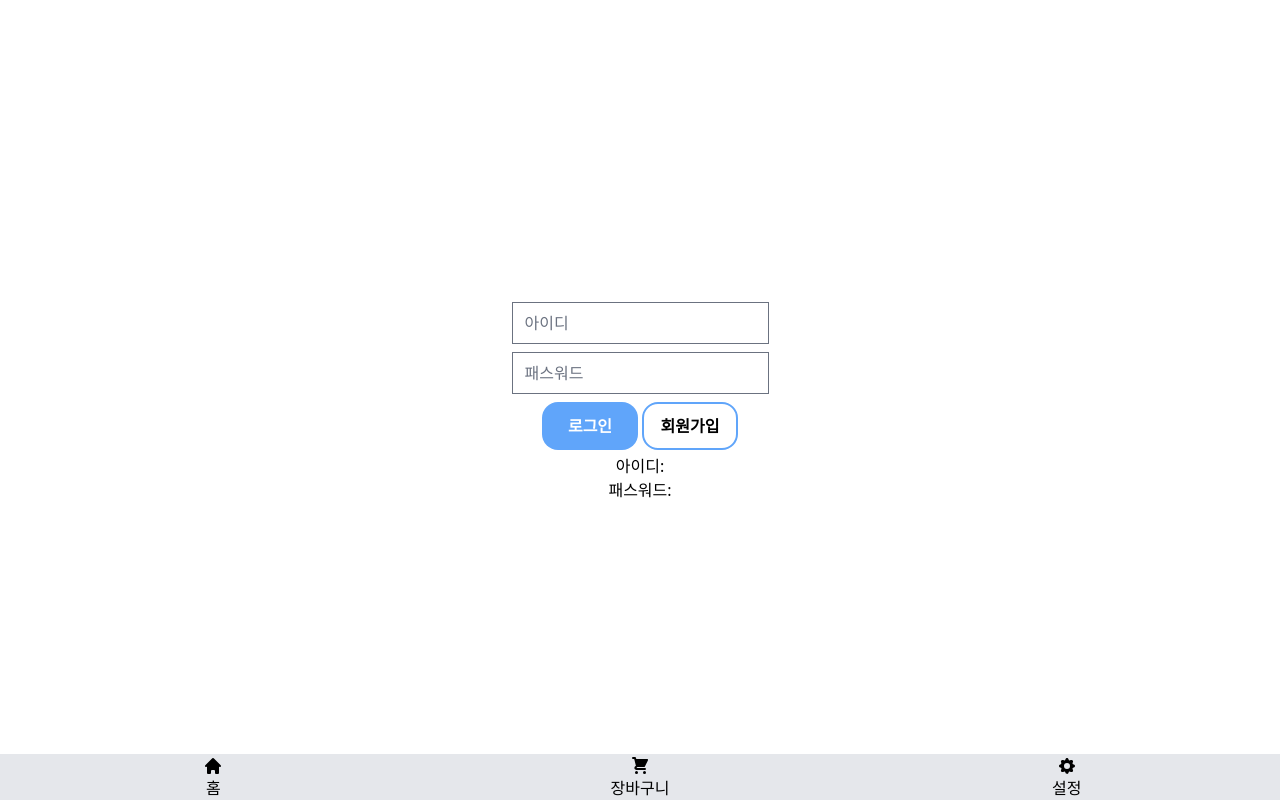
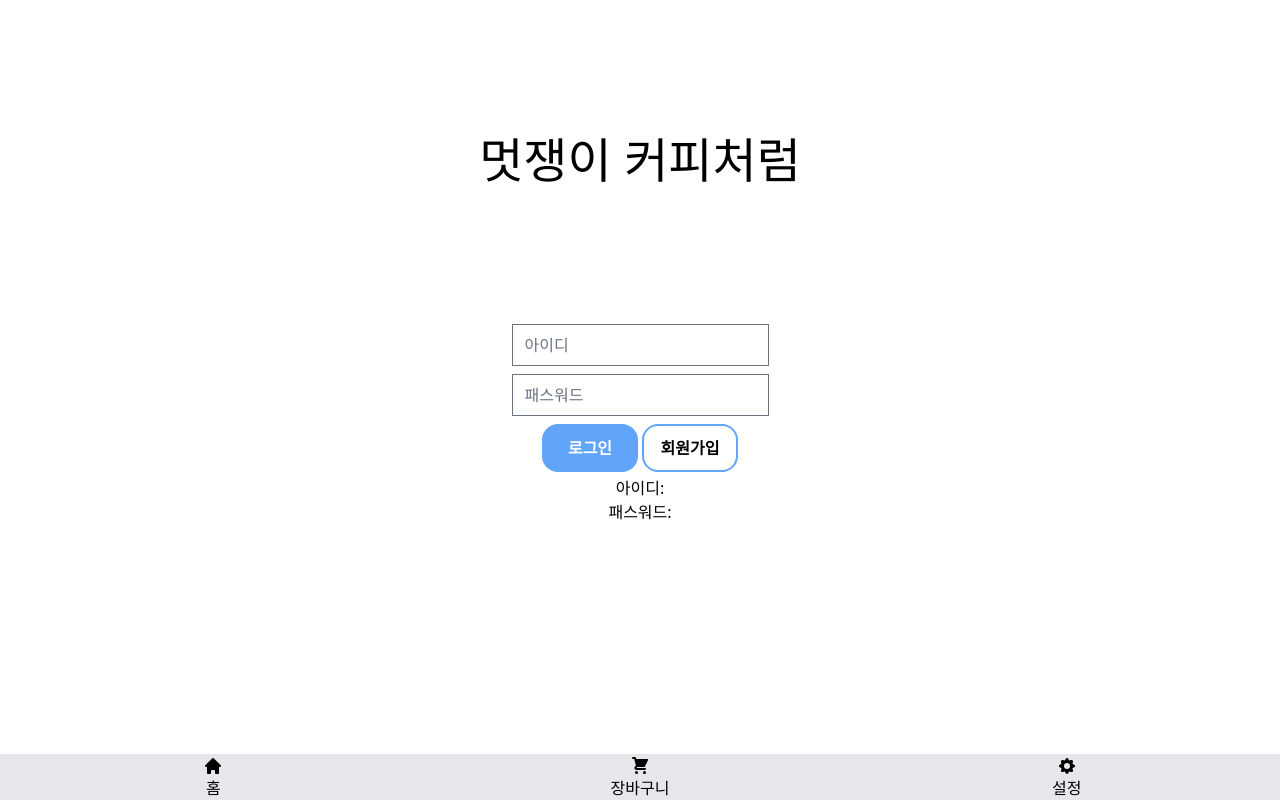
Before and after one commit to StolenMoments/starbucks-clone-vue, a Vue app: page / in a window 1280 px wide. Built offline with nearby package versions, Linux system fonts and the light colour scheme.

Commit message:
style(LoginForm) : 상단에 '멋쟁이 커피처럼' 추가

```diff
--- a/src/components/Login/LoginForm.vue
+++ b/src/components/Login/LoginForm.vue
@@ -1,5 +1,8 @@
 <template>
-  <form class="absolute flex h-full w-full flex-col items-center justify-center">
+  <div class="block h-80 flex justify-center items-center">
+    <span class="text-5xl">멋쟁이 커피처럼</span>
+  </div>
+  <form class="flex h-full w-full flex-col items-center justify-center">
     <section class="mt-1 mb-1">
       <label for="username">
         <input id="username" type="text" placeholder="아이디" data-test="input-username"
@@ -87,11 +90,13 @@ export default {
   @apply h-12 w-24 border-blue-400 border-2 ml-1 px-4 py-2 mt-1 mb-1 font-bold rounded-2xl
   hover:bg-blue-200
 }
+
 .ModalBlock {
-  @apply absolute h-full w-full flex justify-center items-center z-50 bg-gray-200
+  @apply absolute h-full w-full flex justify-center items-center top-0 bg-gray-200
 }
+
 .ModalContent {
-  @apply h-1/4 w-1/2 flex flex-col justify-center items-center bg-white
+  @apply absolute h-1/4 w-1/2 flex flex-col justify-center items-center bg-white
 }
 
 </style>
```
